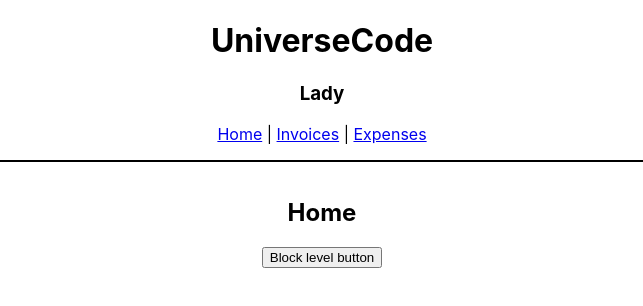
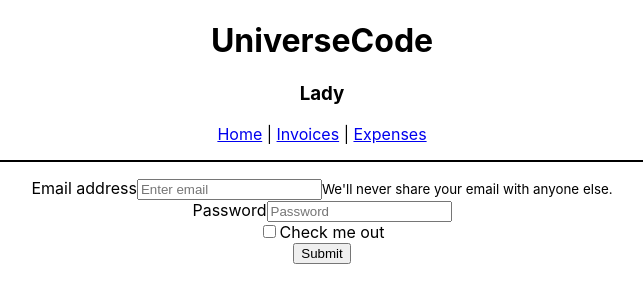
Before and after one commit to Leydi21/navegacion-react, a React (Create React App) app: page /home in a window 1280 px wide. Shown: the top 306 px of the page, without its empty margins (318-961 px from the left). Built offline with nearby package versions, Linux system fonts and the light colour scheme.

Commit message:
Forms in Home

```diff
--- a/package.json
+++ b/package.json
@@ -6,6 +6,7 @@
     "@testing-library/jest-dom": "^5.16.4",
     "@testing-library/react": "^13.3.0",
     "@testing-library/user-event": "^13.5.0",
+    "axios": "^0.27.2",
     "bootstrap": "^5.1.3",
     "react": "^18.1.0",
     "react-bootstrap": "^2.4.0",
--- a/src/routes/home.jsx
+++ b/src/routes/home.jsx
@@ -1,15 +1,29 @@
 import React, { Component }  from 'react';
-import { Button, Container  } from 'react-bootstrap';
+import { Form, Button, Container  } from 'react-bootstrap';
 
 export default function Home() {
     return (
       <main style={{ padding: "1rem 0" }}>
-        <h2>Home</h2>
-        <Container>
-        <Button variant="primary" size="lg">
-    Block level button
+        <Form>
+  <Form.Group className="mb-3" controlId="formBasicEmail">
+    <Form.Label>Email address</Form.Label>
+    <Form.Control type="email" placeholder="Enter email" />
+    <Form.Text className="text-muted">
+      We'll never share your email with anyone else.
+    </Form.Text>
+  </Form.Group>
+
+  <Form.Group className="mb-3" controlId="formBasicPassword">
+    <Form.Label>Password</Form.Label>
+    <Form.Control type="password" placeholder="Password" />
+  </Form.Group>
+  <Form.Group className="mb-3" controlId="formBasicCheckbox">
+    <Form.Check type="checkbox" label="Check me out" />
+  </Form.Group>
+  <Button variant="primary" type="submit">
+    Submit
   </Button>
-  </Container>
+</Form>
       </main>
 
     );
```
Also changed, not shown: 1 other file (tests, documents, lock files or other folders).
